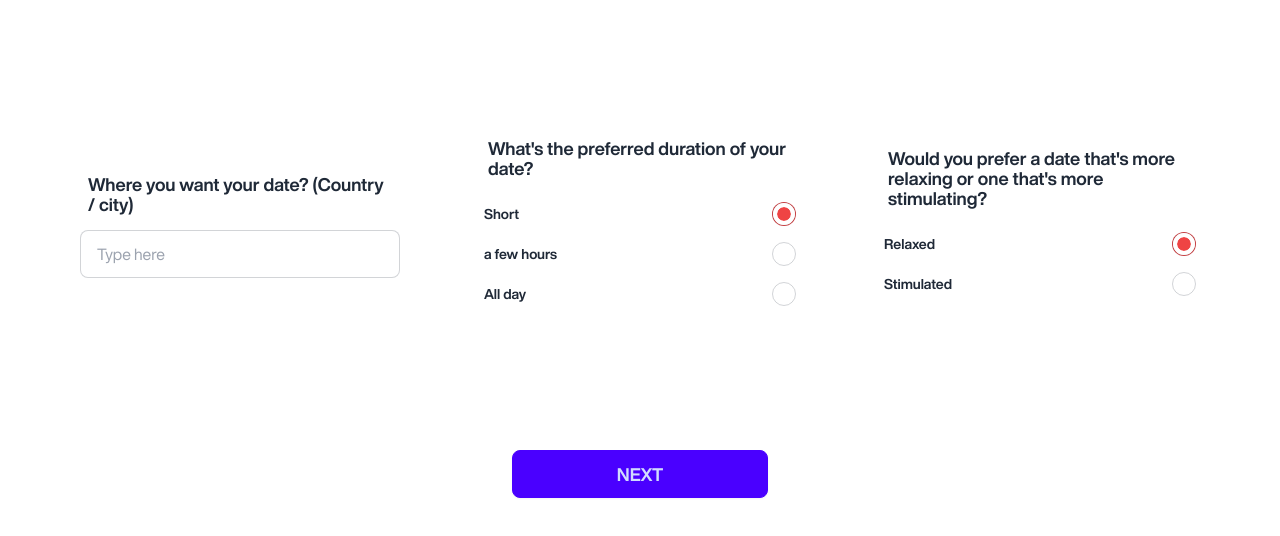
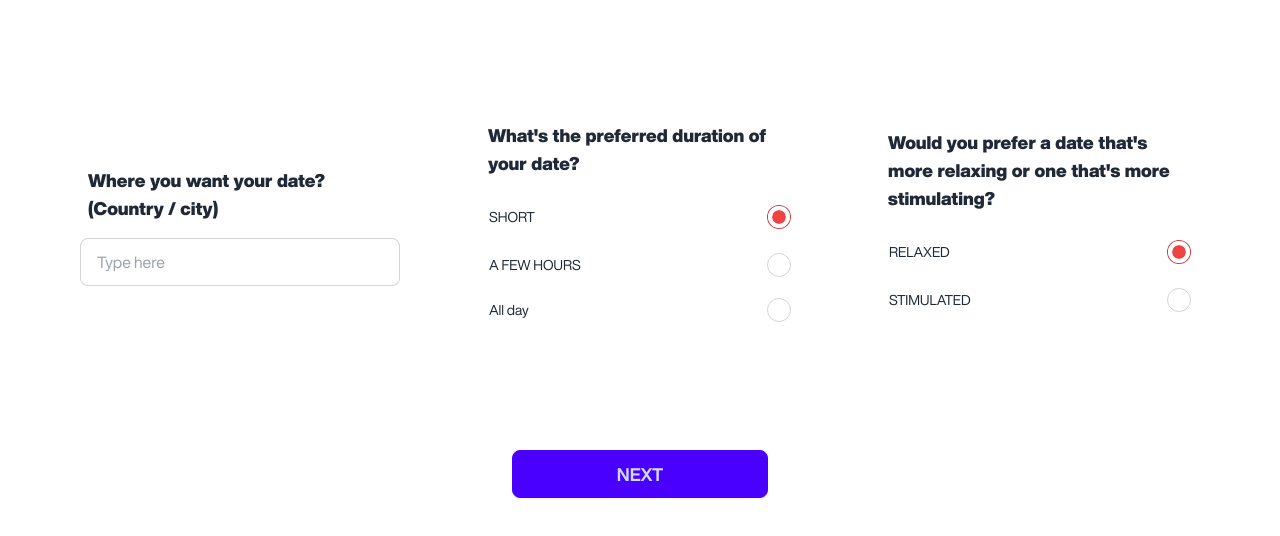
Before and after one commit to ulicaki8991/DateApp, a website: page index.html in a window 1280 px wide. Shown: the part 162-698 px from the top of the page. Drawn offline with nearby package versions, Linux system fonts and the light colour scheme; no server answers; a script that the page names is missing.

Commit message:
UI update + GPT4

```diff
--- a/Data.js
+++ b/Data.js
@@ -113,6 +113,7 @@ function SendData() {
 
     Title|Location name for Google Map search including the city|Description|Fun Scale|Creativity Scale|Physical Scale|Mainstream Scale|Romantic Scale
 
+    the scales need to be just numbers.
     write 4 ideas, and make them all in one line (without numbering theme).
 
     For each idea, the Fun Scale, Creativity Scale, Physical Scale, Mainstream Scale, and Romantic Scale will be numeric values between 1 and 100, indicating the level of each aspect for the proposed date idea.
--- a/index.html
+++ b/index.html
@@ -33,30 +33,32 @@
         <div class="flex flex-col lg:flex-row items-center justify-center mt-10 h-auto lg:h-96 gap-20">
             <label class="form-control w-full max-w-xs">
                 <div class="label">
-                    <span class="label label-text">Where you want your date? (Country / city)</span>
+                    <span class="label font-bold text-md  md:text-lg label-text">Where you want your date? (Country /
+                        city)</span>
                 </div>
                 <input id="city" type="text" placeholder="Type here" class="input input-bordered w-full max-w-xs" />
             </label>
 
             <label class="form-control w-full max-w-xs">
                 <div class="label">
-                    <span class="label label-text">What's the preferred duration of your date?</span>
+                    <span class="label font-bold text-md  md:text-lg  label-text">What's the preferred duration of your
+                        date?</span>
                 </div>
                 <div class="form-control">
-                    <label class="label cursor-pointer">
-                        <span class="span label-text">Short</span>
+                    <label class="label cursor-pointer btn btn-ghost p-2">
+                        <span class="span font-normal label-text">Short</span>
                         <input id="Short" type="radio" name="radio-1" class="radio checked:bg-red-500" checked />
                     </label>
                 </div>
                 <div class="form-control">
-                    <label class="label cursor-pointer">
-                        <span class="span label-text">a few hours</span>
+                    <label class="label cursor-pointer btn btn-ghost p-2">
+                        <span class="span font-normal label-text">a few hours</span>
                         <input id="few_hours" type="radio" name="radio-1" class="radio checked:bg-red-500" />
                     </label>
                 </div>
                 <div class="form-control">
-                    <label class="label cursor-pointer">
-                        <span class="span label-text">All day</span>
+                    <label class="label cursor-pointerbtn btn-ghost p-2">
+                        <span class="span font-normal label-text">All day</span>
                         <input id="All+day" type="radio" name="radio-1" class="radio checked:bg-red-500" />
                     </label>
                 </div>
@@ -67,18 +69,19 @@
 
             <label class="form-control w-full max-w-xs">
                 <div class="label">
-                    <span class="label label-text">Would you prefer a date that's more relaxing or one that's more
+                    <span class="label font-bold text-md  md:text-lg  label-text">Would you prefer a date that's more
+                        relaxing or one that's more
                         stimulating?</span>
                 </div>
                 <div class="form-control">
-                    <label class="label cursor-pointer">
-                        <span class="span label-text">Relaxed</span>
+                    <label class="label cursor-pointer btn btn-ghost p-2">
+                        <span class="span font-normal label-text">Relaxed</span>
                         <input id="Relaxed" type="radio" name="radio-2" class="radio checked:bg-red-500" checked />
                     </label>
                 </div>
                 <div class="form-control">
-                    <label class="label cursor-pointer">
-                        <span class="span label-text">Stimulated</span>
+                    <label class="label cursor-pointer btn btn-ghost p-2">
+                        <span class="span font-normal label-text">Stimulated</span>
                         <input id="Stimulated" type="radio" name="radio-2" class="radio checked:bg-red-500" />
                     </label>
                 </div>
@@ -286,9 +289,12 @@
 
         <label class="form-control w-full max-w-xs mt-10 mb-10">
             <div class="label">
-                <span class="label-text">Are there any specific themes you'd like to incorporate into your date?</span>
+                <span class="font-bold text-md  md:text-lg  label-text">Are there any specific themes you'd like to
+                    incorporate into your date?</span>
+
             </div>
             <textarea id="theme" class="textarea textarea-bordered" placeholder="Bio"></textarea>
+            <span class="mt-2 label-text-alt">Optional</span>
         </label>
 
 
@@ -339,7 +345,7 @@
 
     <div id="result" class="flex flex-col items-center hidden">
 
-        <h1 class="mt-10  font-bold text-[30px]">Ideas:</h1>
+        <h1 class="mt-10  font-bold text-[30px]">4 IDEA FOR DATE:</h1>
 
 
 
@@ -456,7 +462,7 @@
                         </div>
                     </div>
 
-                    <div class="flex flex-col mt-5">
+                    <div class="flex flex-col sm:mt-5">
                         <div>
                             <p class="font-bold  text-center sm:text-left text-[15px] sm:text-[20px]">Physical</p>
                             <progress id="physical2" class="progress progress-warning  w-full sm:w-40" value="40"
@@ -522,7 +528,7 @@
                         </div>
                     </div>
 
-                    <div class="flex flex-col mt-5">
+                    <div class="flex flex-col sm:mt-5">
                         <div>
                             <p class="font-bold  text-center sm:text-left text-[15px] sm:text-[20px]">Physical</p>
                             <progress id="physical3" class="progress progress-warning  w-full sm:w-40" value="40"
@@ -588,7 +594,7 @@
                         </div>
                     </div>
 
-                    <div class="flex flex-col mt-5">
+                    <div class="flex flex-col sm:mt-5">
                         <div>
                             <p class="font-bold  text-center sm:text-left text-[15px] sm:text-[20px]">Physical</p>
                             <progress id="physical4" class="progress progress-warning  w-full sm:w-40" value="40"
--- a/style.css
+++ b/style.css
@@ -10,8 +10,9 @@
 }
 
 .label {
-    font-weight: 600;
+    font-weight: 900 !important;
     font-size: 18px;
+
 }
 
 .span {
```
